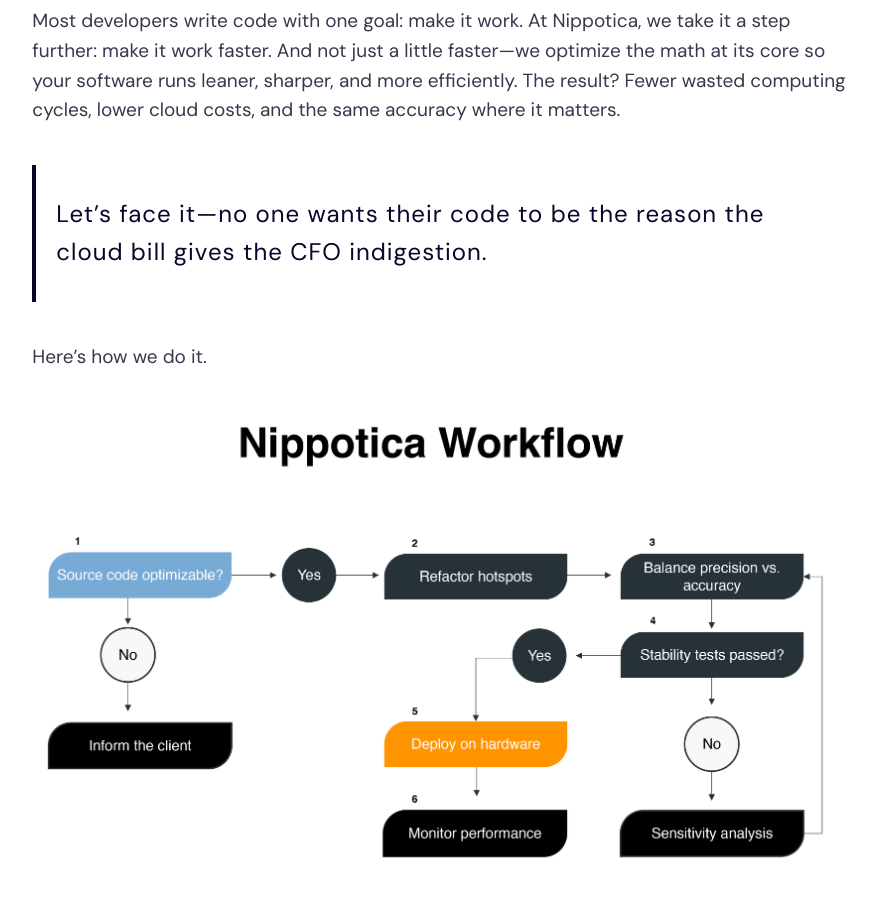
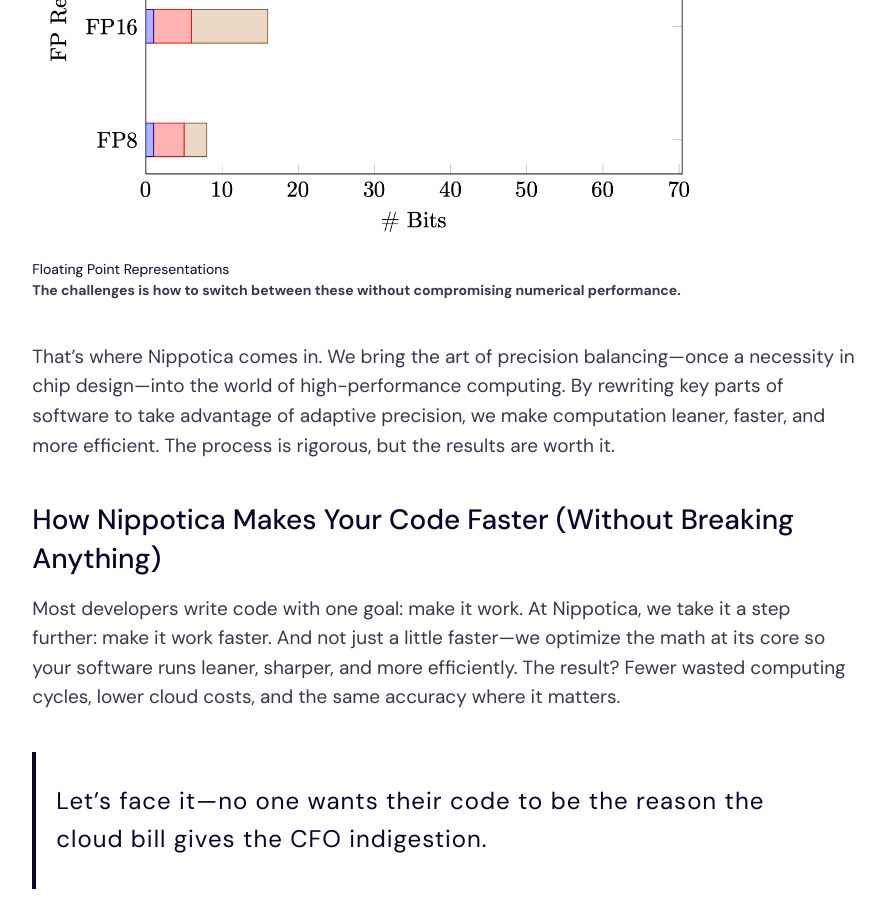
Before and after one commit to Nippotica/webnippofin, a Jekyll site: the page built from collections/_posts/2025-01-17-transprecision.md, in a window 1280 px wide and 900 px high, scrolled down 1159 px. Shown: the whole window, without its empty margins (196-1081 px from the left). Built offline with Jekyll 4.4.1, drawn with Linux system fonts in a browser that asks for light colours.

Commit message:
Update 2025-01-17-transprecision.md

```diff
--- a/collections/_posts/2025-01-17-transprecision.md
+++ b/collections/_posts/2025-01-17-transprecision.md
@@ -14,6 +14,8 @@ weight: 1
 Modern processors, especially NVIDIA’s, have evolved into highly flexible engines capable of running computations in anything from 8-bit to 64-bit floating-point precision. Not just fixed-point integers, but fully adaptable precision floating-point arithmetic. That flexibility unlocks enormous potential across industries—scientific computing, quantitative finance, and computer vision, to name a few.
 
 > Yet most software is still written as if we’re stuck in the old days of fixed 64-bit precision.
+
+{% include framework/shortcodes/figure.html src="/assets/images/gen/blog/tcpic.png" title="Floating Point Representations" caption="The challenges is how to switch between these without compromising numerical performance." %}
 
 That’s where Nippotica comes in. We bring the art of precision balancing—once a necessity in chip design—into the world of high-performance computing. By rewriting key parts of software to take advantage of adaptive precision, we make computation leaner, faster, and more efficient. The process is rigorous, but the results are worth it.
 
```
